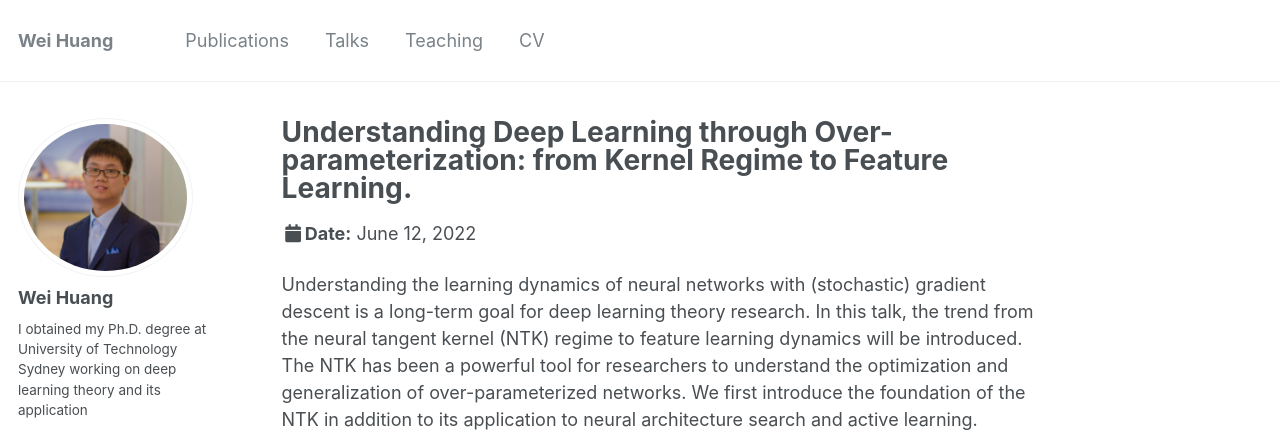
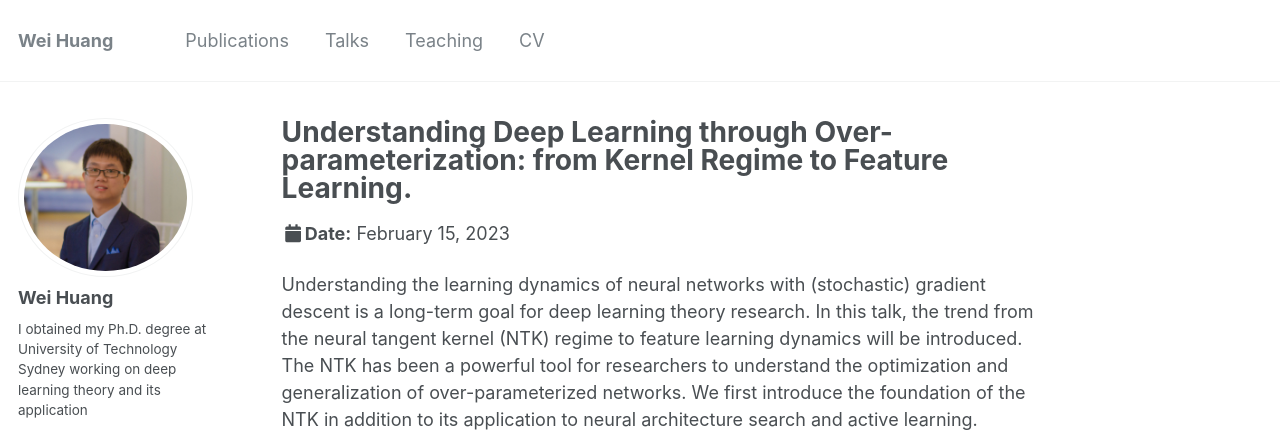
Before and after one commit to WeiHuang05/Weihuang05.github.io, a Jekyll site: the page built from _talks/2023-02-12-talk-5.md, in a window 1280 px wide and 1037 px high. Shown: the top 432 px of the window. Built offline with Jekyll 4.4.1, drawn with Linux system fonts in a browser that asks for light colours.

Commit message:
Update 2023-02-12-talk-5.md

```diff
--- a/_talks/2023-02-12-talk-5.md
+++ b/_talks/2023-02-12-talk-5.md
@@ -4,7 +4,7 @@ collection: talks
 type: "Invited Talk"
 permalink: /talks/2023-02-12-talk-5
 venue: "The Chinese University of Hong Kong, hosted by Dr. Fenglei Fan"
-date: 2022-06-12
+date: 2023-02-15
 location: "Hong Kong, China"
 ---
 
```
